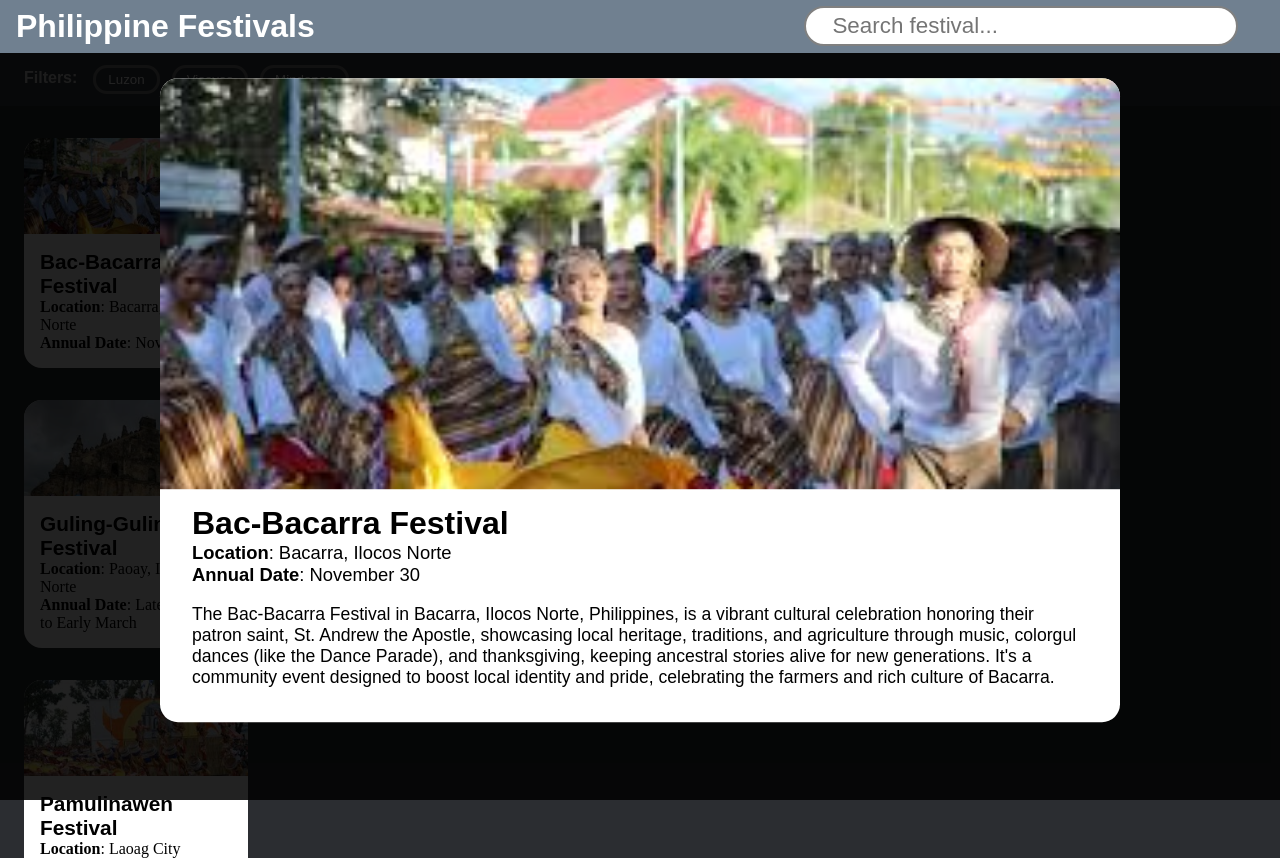
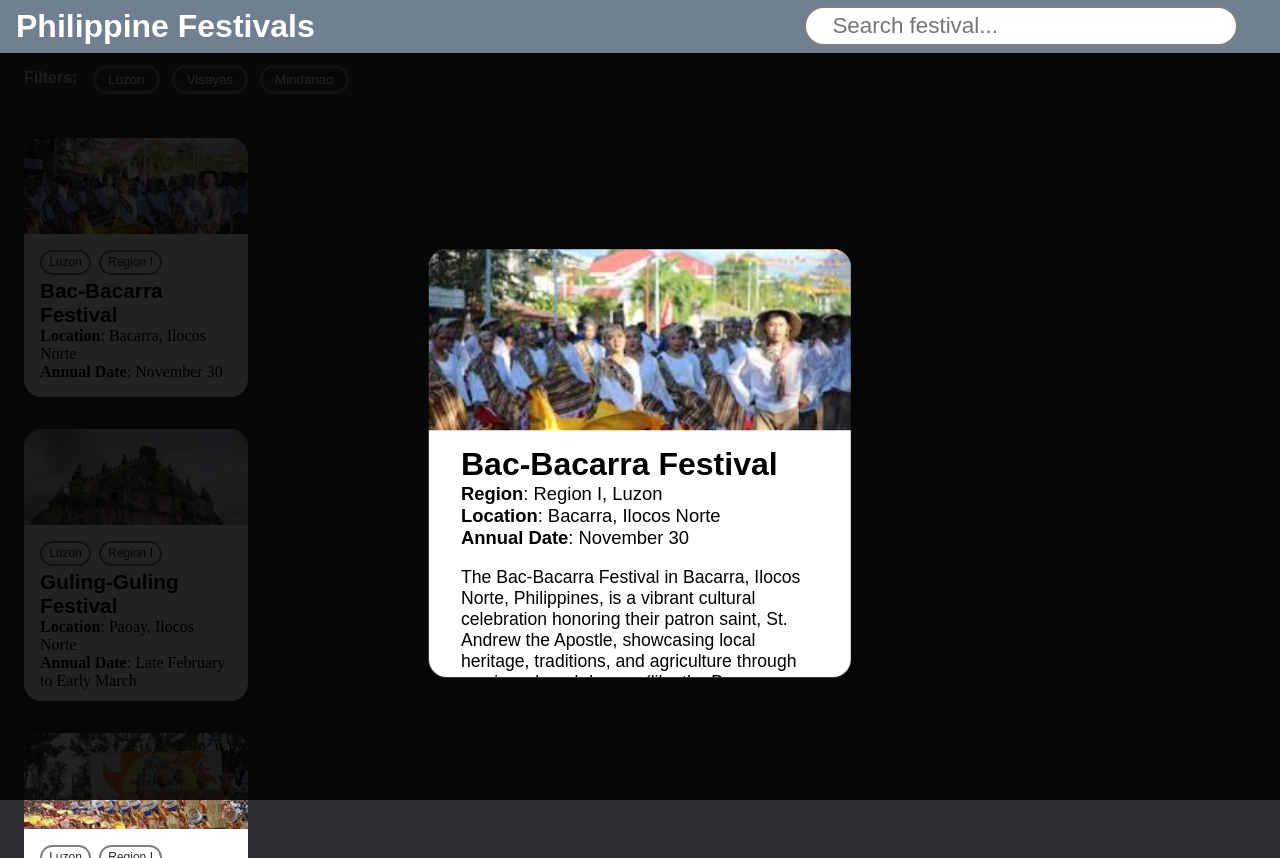
Before and after one commit to demoutrei-studies/philippine-festivals, a plain HTML site: page index.html in a window 1280 px wide. Both pictures are taken after a click on the element 136 px from the left and 252 px from the top of the page. Drawn offline with Linux system fonts and the light colour scheme.

Commit message:
Added stuff

```diff
--- a/index.html
+++ b/index.html
@@ -37,6 +37,7 @@
       <div id="banner"></div>
       <main>
         <span class="title"></span>
+        <p><b>Region</b>: <span class="region"></span></p>
         <p><b>Location</b>: <span class="location"></span></p>
         <p><b>Annual Date</b>: <span class="date"></span></p>
         <span class="background"></span>
--- a/scripts/index.js
+++ b/scripts/index.js
@@ -31,6 +31,7 @@ function displayFestival(festivalName) {
           if (festival["name"] == festivalName) {
             containerFestivalDisplay.querySelector("#banner").style.backgroundImage = `url("${festival["image_path"]}")`;
             containerFestivalDisplay.querySelector(".title").textContent = festivalName;
+            containerFestivalDisplay.querySelector(".region").textContent = `${region}, ${group}`;
             containerFestivalDisplay.querySelector(".location").textContent = festival["location"];
             containerFestivalDisplay.querySelector(".date").textContent = festival["date"];
             const paragraphs = [];
@@ -55,11 +56,15 @@ async function fetchData() {
 }
 
 
-function listFestival(festival) {
+function listFestival(group, region, festival) {
   const contentElement = document.querySelector("#content");
   const festivalCard = `<div class="card" onclick="displayFestival(\`${festival["name"]}\`);">
     <div class="banner" style='background-image: url(\"${festival["image_path"]}\");'></div>
     <div class="overview">
+      <ul class="badges-list">
+        <li>${group}</li>
+        <li>${region}</li>
+      </ul>
       <span class="title">${festival["name"]}</span>
       <p><b>Location</b>: ${festival["location"]}</p>
       <p><b>Annual Date</b>: ${festival["date"]}</p>
@@ -85,14 +90,14 @@ function listFestivals() {
               festival = data[group][region][i];
               if (document.documentElement.clientWidth > 768) {
                 if ((festival["name"].toLowerCase().includes(searchBar.value.toLowerCase()))) {
-                  listFestival(festival);
+                  listFestival(group, region, festival);
                 }
               } else {
                 if (festival["name"].toLowerCase().includes(searchBar.value.toLowerCase()) || (searchBar.value.length == 0)) {
                   const searchResultItem = `<li><button onclick="displayFestival(\`${festival["name"]}\`);"><b>${festival["name"]}</b> (${region})</button></li>`;
                   searchResultsList.insertAdjacentHTML("beforeend", searchResultItem);
                 }
-                listFestival(festival);
+                listFestival(group, region, festival);
               }
             }
           }
--- a/styles/desktop.css
+++ b/styles/desktop.css
@@ -178,6 +178,25 @@ body {
     > .overview {
       padding: 1em;
 
+      > .badges-list {
+        display: flex;
+        flex-flow: row wrap;
+        gap: 0.5em;
+        list-style-type: none;
+        margin: 0;
+        padding: 0;
+        padding-bottom: 0.23em;
+
+        > li {
+          border: 2px solid gray;
+          border-radius: 18px;
+          color: #2b2d31;
+          font-size: 0.75em;
+          font-family: arial;
+          padding: 0.3em 0.6em;
+        }
+      }
+
       > .title {
         font-family: arial;
         font-size: 1.3em;
@@ -204,13 +223,13 @@ body {
   display: none;
   left: 50%;
   overflow: clip;
-  position: absolute;
-  top: 50%;
-  transform: translate(-50%, -50%);
-  width: 75vw;
+  position: fixed;
+  top: 67%;
+  transform: translate(-50%, -67%);
+  width: 33%;
 
   &.show {
-    display: block;
+    display: inline-block;
   }
 
   > #banner {
@@ -221,6 +240,8 @@ body {
   }
 
   > main {
+    aspect-ratio: 5 / 3;
+    overflow-y: auto;
     padding: 1em 2em;
 
     > .title {
--- a/styles/mobile.css
+++ b/styles/mobile.css
@@ -179,6 +179,24 @@ body {
     > .overview {
       padding: 0.5em 0.75em;
 
+      > .badges-list {
+        display: flex;
+        flex-flow: row wrap;
+        gap: 0.5em;
+        list-style-type: none;
+        margin: 0;
+        padding: 0;
+        padding-bottom: 0.23em;
+
+        > li {
+          border: 2px solid gray;
+          border-radius: 18px;
+          color: #2b2d31;
+          font-family: arial;
+          padding: 0.3em 0.6em;
+        }
+      }
+
       > .title {
         font-family: arial;
         font-weight: bold;
@@ -283,6 +301,12 @@ body {
   #content {
     .card {
       > .overview {
+        > .badges-list {
+          > li {
+            font-size: 1em;
+          }
+        }
+
         > .title {
           font-size: 2.3em;
         }
@@ -316,6 +340,12 @@ body {
   #content {
     .card {
       > .overview {
+        > .badges-list {
+          > li {
+            font-size: 0.7em;
+          }
+        }
+
         > .title {
           font-size: 1.3em;
         }
```
